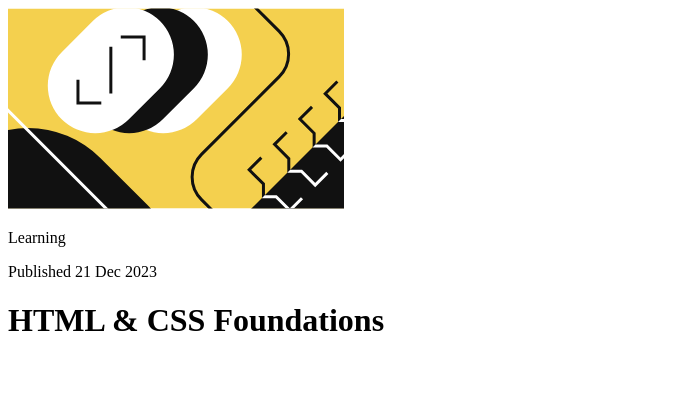
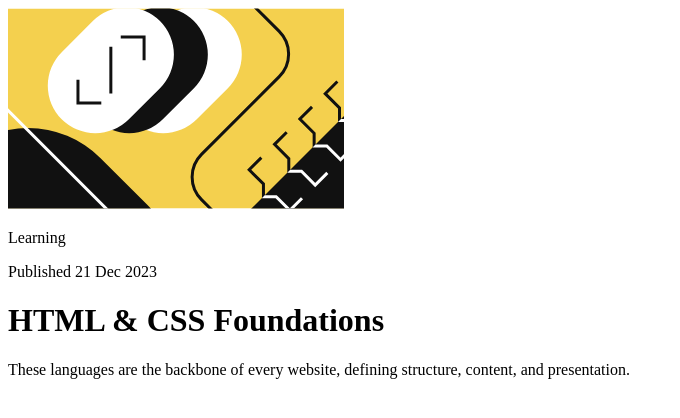
Before and after one commit to alexicoder/blog-card, a plain HTML site: page index.html in a window 1280 px wide. Shown: the whole page, without its empty margins (0-680 px from the left). Drawn offline with Linux system fonts and the light colour scheme.

Commit message:
added main text to blog card

```diff
--- a/index.html
+++ b/index.html
@@ -14,6 +14,9 @@
             <p class="date">Published 21 Dec 2023</p>
             <h1 class="card-title">HTML & CSS Foundations</h1>
         </header>
+        <p class="card-content">
+            These languages are the backbone of every website, defining structure, content, and presentation.
+        </p>
     </main>
 </body>
 </html>
```
